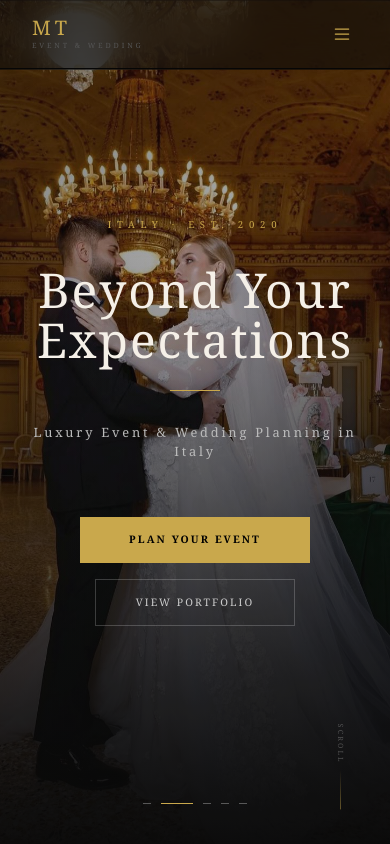
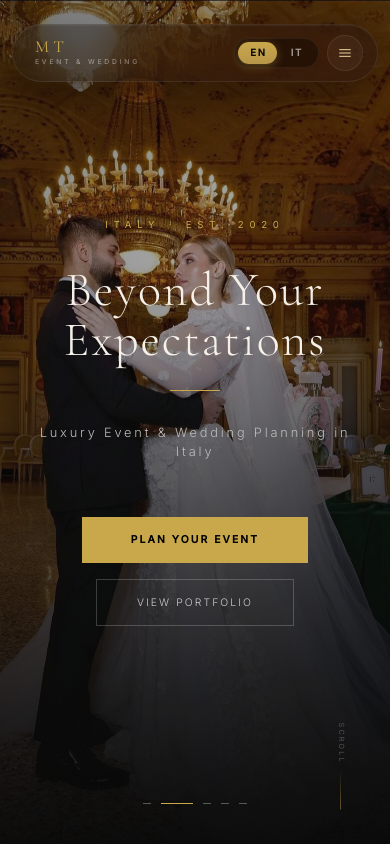
Before and after one commit to greku21000/mtevent-website, a Next.js app: page / in a window 390 px wide. Shown: the top 844 px of the page. Built offline with nearby package versions, Linux system fonts and the light colour scheme.

Commit message:
Floating glass pill navbar, modern typography (Cormorant + Inter), exact section anchoring, refined lang transition

```diff
--- a/app/globals.css
+++ b/app/globals.css
@@ -9,131 +9,60 @@
     --dark-border: #222222;
   }
 
-  * {
-    box-sizing: border-box;
-  }
+  * { box-sizing: border-box; }
 
   html {
     scroll-behavior: smooth;
+    /* Floating glass nav offset — every section anchors here */
+    scroll-padding-top: 110px;
   }
 
   body {
     background-color: #0a0a0a;
     color: #f5f0e8;
-    font-family: Georgia, "Times New Roman", serif;
+    /* Inter for UI labels, Cormorant for headings */
+    font-family: var(--font-sans), -apple-system, BlinkMacSystemFont, "Segoe UI", sans-serif;
+    font-feature-settings: "ss01", "ss02", "cv11";
+    -webkit-font-smoothing: antialiased;
+    -moz-osx-font-smoothing: grayscale;
+    text-rendering: optimizeLegibility;
   }
 
-  ::selection {
-    background: #c9a84c;
-    color: #000;
+  h1, h2, h3, .display {
+    font-family: var(--font-display), Georgia, "Times New Roman", serif;
+    font-weight: 300;
   }
 
-  ::-webkit-scrollbar {
-    width: 6px;
-  }
+  /* Sections sit below the floating glass nav */
+  section[id] { scroll-margin-top: 110px; }
 
-  ::-webkit-scrollbar-track {
-    background: #0a0a0a;
-  }
+  ::selection { background: #c9a84c; color: #000; }
 
-  ::-webkit-scrollbar-thumb {
-    background: #c9a84c;
-    border-radius: 3px;
-  }
+  ::-webkit-scrollbar { width: 6px; }
+  ::-webkit-scrollbar-track { background: #0a0a0a; }
+  ::-webkit-scrollbar-thumb { background: #2a2a2a; border-radius: 3px; }
+  ::-webkit-scrollbar-thumb:hover { background: #c9a84c; }
 }
 
 @layer components {
-  .gold-text {
-    color: #c9a84c;
+  .input-dark {
+    background: rgba(15, 15, 15, 0.6);
+    border: 1px solid #222;
+    color: #f5f0e8;
+    padding: 0.95rem 1.1rem;
+    width: 100%;
+    font-size: 0.92rem;
+    transition: border-color 0.35s ease, background 0.35s ease, box-shadow 0.35s ease;
+    outline: none;
+    font-family: var(--font-sans), sans-serif;
+    backdrop-filter: blur(8px);
   }
-
-  .section-title {
-    font-size: clamp(2rem, 5vw, 3.5rem);
-    font-weight: 300;
-    letter-spacing: 0.1em;
-    color: #f5f0e8;
-  }
-
-  .gold-line {
-    width: 60px;
-    height: 1px;
-    background: #c9a84c;
-    margin: 0 auto;
-  }
-
-  .btn-gold {
-    background: transparent;
-    border: 1px solid #c9a84c;
-    color: #c9a84c;
-    padding: 0.75rem 2.5rem;
-    letter-spacing: 0.15em;
-    font-size: 0.75rem;
-    text-transform: uppercase;
-    transition: all 0.3s ease;
-    cursor: pointer;
-  }
-
-  .btn-gold:hover {
-    background: #c9a84c;
-    color: #000;
-  }
-
-  .btn-gold-solid {
-    background: #c9a84c;
-    border: 1px solid #c9a84c;
-    color: #000;
-    padding: 0.875rem 2.5rem;
-    letter-spacing: 0.15em;
-    font-size: 0.75rem;
-    text-transform: uppercase;
-    transition: all 0.3s ease;
-    font-weight: 600;
-    cursor: pointer;
-  }
-
-  .btn-gold-solid:hover {
-    background: transparent;
-    color: #c9a84c;
-  }
-
-  .btn-gold-solid:disabled {
-    opacity: 0.6;
-    cursor: not-allowed;
-  }
-
-  .input-dark {
-    background: #0f0f0f;
-    border: 1px solid #222222;
-    color: #f5f0e8;
-    padding: 0.875rem 1rem;
-    width: 100%;
-    font-size: 1rem;
-    transition: border-color 0.3s;
-    outline: none;
-    font-family: Georgia, serif;
-  }
-
+  .input-dark:hover { border-color: #2e2e2e; }
   .input-dark:focus {
     border-color: #c9a84c;
+    background: rgba(15, 15, 15, 0.9);
+    box-shadow: 0 0 0 3px rgba(201, 168, 76, 0.08);
   }
-
-  .input-dark::placeholder {
-    color: #555;
-  }
-
-  .input-dark option {
-    background: #111;
-  }
-
-  .nav-link {
-    color: #aaa;
-    font-size: 0.7rem;
-    letter-spacing: 0.2em;
-    text-transform: uppercase;
-    transition: color 0.3s;
-  }
-
-  .nav-link:hover {
-    color: #c9a84c;
-  }
+  .input-dark::placeholder { color: #555; font-weight: 300; }
+  .input-dark option { background: #111; }
 }
--- a/app/layout.tsx
+++ b/app/layout.tsx
@@ -1,5 +1,20 @@
 import type { Metadata } from "next";
+import { Cormorant_Garamond, Inter } from "next/font/google";
 import "./globals.css";
+
+const display = Cormorant_Garamond({
+  subsets: ["latin"],
+  weight: ["300", "400", "500", "600"],
+  variable: "--font-display",
+  display: "swap",
+});
+
+const sans = Inter({
+  subsets: ["latin"],
+  weight: ["300", "400", "500"],
+  variable: "--font-sans",
+  display: "swap",
+});
 
 export const metadata: Metadata = {
   title: "MT Event & Wedding | Luxury Event Planning in Italy",
@@ -15,7 +30,7 @@ export const metadata: Metadata = {
 
 export default function RootLayout({ children }: { children: React.ReactNode }) {
   return (
-    <html lang="en">
+    <html lang="en" className={`${display.variable} ${sans.variable}`}>
       <body>{children}</body>
     </html>
   );
--- a/app/page.tsx
+++ b/app/page.tsx
@@ -64,8 +64,8 @@ export default function Home() {
     langTimer.current = setTimeout(() => {
       setLang(newLang);
       setLangPhase("in");
-      langTimer.current = setTimeout(() => setLangPhase("idle"), 600);
-    }, 260);
+      langTimer.current = setTimeout(() => setLangPhase("idle"), 750);
+    }, 320);
   }, [lang, langPhase]);
 
   // ── Scroll: navbar opacity + progress bar ──
@@ -130,7 +130,16 @@ export default function Home() {
   }, [lightboxIdx]);
 
   const scrollTo = (id: string) => {
-    document.getElementById(id)?.scrollIntoView({ behavior: "smooth" });
+    const el = document.getElementById(id);
+    if (!el) return;
+    // Hero scrolls to absolute top; other sections use scroll-margin-top from CSS
+    if (id === "hero") {
+      window.scrollTo({ top: 0, behavior: "smooth" });
+    } else {
+      const offset = 96; // matches the floating nav height + breathing room
+      const top = el.getBoundingClientRect().top + window.scrollY - offset;
+      window.scrollTo({ top, behavior: "smooth" });
+    }
     setMenuOpen(false);
   };
 
@@ -157,26 +166,31 @@ export default function Home() {
 
   const contentCls = langPhase === "out" ? "lang-out" : langPhase === "in" ? "lang-in" : "";
 
-  // ── NAV BUTTON ──
+  // ── NAV BUTTON (glass pill style) ──
   const NavBtn = ({ id, label }: { id: string; label: string }) => {
     const active = activeSection === id;
     return (
       <button onClick={() => scrollTo(id)} style={{
         background: "none", border: "none", cursor: "pointer",
-        color: active ? GOLD : "#888",
-        fontSize: "0.62rem", letterSpacing: "0.28em", textTransform: "uppercase",
-        transition: "color 0.35s", position: "relative", padding: "4px 0",
+        color: active ? "#f5f0e8" : "rgba(255,255,255,0.55)",
+        fontSize: "0.6rem", letterSpacing: "0.24em", textTransform: "uppercase",
+        fontWeight: 500,
+        transition: "color 0.35s ease",
+        position: "relative", padding: "6px 2px",
       }}
-        onMouseEnter={e => (e.currentTarget.style.color = GOLD)}
-        onMouseLeave={e => (e.currentTarget.style.color = active ? GOLD : "#888")}
+        onMouseEnter={e => { if (!active) e.currentTarget.style.color = "#f5f0e8"; }}
+        onMouseLeave={e => { if (!active) e.currentTarget.style.color = "rgba(255,255,255,0.55)"; }}
       >
         {label}
+        {/* gold dot indicator */}
         <span style={{
-          position: "absolute", bottom: 0, left: 0, right: 0, height: 1,
+          position: "absolute",
+          bottom: -2, left: "50%",
+          width: 3, height: 3, borderRadius: "50%",
           background: GOLD,
-          transform: active ? "scaleX(1)" : "scaleX(0)",
-          transformOrigin: "left",
-          transition: "transform 0.4s cubic-bezier(0.16,1,0.3,1)",
+          transform: `translateX(-50%) scale(${active ? 1 : 0})`,
+          transition: "transform 0.45s cubic-bezier(0.16,1,0.3,1)",
+          boxShadow: `0 0 8px ${GOLD}`,
         }} />
       </button>
     );
@@ -184,90 +198,162 @@ export default function Home() {
 
   return (
     <>
-      {/* ── FIXED NAVBAR ── */}
-      <nav style={{
-        position: "fixed", top: 0, left: 0, right: 0, zIndex: 50,
-        background: scrolled ? "rgba(8,8,8,0.97)" : "rgba(10,10,10,0.6)",
-        backdropFilter: "blur(20px)",
-        borderBottom: `1px solid ${scrolled ? "#222" : "transparent"}`,
-        transition: "background 0.5s ease, border-color 0.5s ease, box-shadow 0.5s ease",
-        boxShadow: scrolled ? "0 4px 40px rgba(0,0,0,0.5)" : "none",
+      {/* ── FLOATING GLASS PILL NAVBAR ── */}
+      <div style={{
+        position: "fixed",
+        top: scrolled ? 16 : 24,
+        left: "50%",
+        transform: "translateX(-50%)",
+        zIndex: 50,
+        width: "calc(100% - 24px)",
+        maxWidth: 920,
+        transition: "top 0.6s cubic-bezier(0.16,1,0.3,1)",
+        pointerEvents: "none",
       }}>
-        {/* Gold scroll progress bar */}
+        <nav
+          aria-label="Primary"
+          style={{
+            pointerEvents: "auto",
+            display: "flex",
+            alignItems: "center",
+            justifyContent: "space-between",
+            gap: "0.5rem",
+            padding: "10px 14px 10px 22px",
+            borderRadius: 999,
+            background: scrolled
+              ? "rgba(14, 14, 16, 0.72)"
+              : "rgba(20, 20, 22, 0.42)",
+            border: "1px solid rgba(255, 255, 255, 0.08)",
+            backdropFilter: "blur(24px) saturate(180%)",
+            WebkitBackdropFilter: "blur(24px) saturate(180%)",
+            boxShadow: scrolled
+              ? "0 20px 60px rgba(0,0,0,0.55), inset 0 1px 0 rgba(255,255,255,0.06)"
+              : "0 14px 44px rgba(0,0,0,0.35), inset 0 1px 0 rgba(255,255,255,0.05)",
+            transition: "background 0.5s ease, box-shadow 0.5s ease, border-color 0.5s ease",
+            position: "relative",
+            overflow: "hidden",
+          }}>
+          {/* subtle gold scroll progress baked into the pill */}
           <div style={{
-          position: "absolute", bottom: 0, left: 0,
-          height: 1,
-          background: `linear-gradient(90deg, ${GOLD}, #e8d5a3)`,
-          width: `${scrollProgress * 100}%`,
-          transition: "width 0.1s linear",
-          opacity: scrolled ? 1 : 0,
+            position: "absolute", bottom: 0, left: 16, right: 16, height: 1,
+            background: `linear-gradient(90deg, transparent, ${GOLD} 50%, transparent)`,
+            transform: `scaleX(${scrollProgress})`,
+            transformOrigin: "left",
+            transition: "transform 0.15s linear",
+            opacity: 0.7,
+            pointerEvents: "none",
           }} />
 
-        <div style={{ maxWidth: 1300, margin: "0 auto", padding: "0 2rem", display: "flex", alignItems: "center", justifyContent: "space-between", height: 68 }}>
-          <button onClick={() => scrollTo("hero")} style={{ background: "none", border: "none", cursor: "pointer", display: "flex", flexDirection: "column", gap: 2 }}>
-            <span style={{ color: GOLD, fontSize: "1.25rem", letterSpacing: "0.2em", fontWeight: 300, lineHeight: 1 }}>MT</span>
-            <span style={{ color: "#555", fontSize: "0.45rem", letterSpacing: "0.4em", textTransform: "uppercase" }}>Event & Wedding</span>
+          {/* Logo */}
+          <button onClick={() => scrollTo("hero")} style={{
+            background: "none", border: "none", cursor: "pointer",
+            display: "flex", flexDirection: "column", gap: 1, paddingRight: 12,
+          }}>
+            <span style={{ color: GOLD, fontFamily: "var(--font-display), serif", fontSize: "1.05rem", letterSpacing: "0.25em", fontWeight: 400, lineHeight: 1 }}>MT</span>
+            <span style={{ color: "rgba(255,255,255,0.42)", fontSize: "0.42rem", letterSpacing: "0.42em", textTransform: "uppercase", fontWeight: 500 }}>Event &amp; Wedding</span>
           </button>
 
-          <div id="desktop-nav" style={{ display: "flex", alignItems: "center", gap: "2.5rem" }}>
+          {/* Desktop nav links */}
+          <div id="desktop-nav" style={{ display: "flex", alignItems: "center", gap: "1.6rem", paddingLeft: 4 }}>
             {navItems.map(({ key, label }) => <NavBtn key={key} id={key} label={label} />)}
+          </div>
 
-            {/* Lang toggle */}
-            <div style={{ display: "flex", gap: 1, marginLeft: 8 }}>
-              {(["en","it"] as Lang[]).map(l => (
+          {/* Right cluster: lang + mobile */}
+          <div style={{ display: "flex", alignItems: "center", gap: 8 }}>
+            {/* Lang segmented control */}
+            <div style={{
+              display: "flex",
+              position: "relative",
+              padding: 3,
+              background: "rgba(0,0,0,0.35)",
+              border: "1px solid rgba(255,255,255,0.06)",
+              borderRadius: 999,
+            }}>
+              {/* Sliding gold pill indicator */}
+              <span style={{
+                position: "absolute",
+                top: 3,
+                bottom: 3,
+                width: "calc(50% - 3px)",
+                left: lang === "en" ? 3 : "calc(50%)",
+                background: `linear-gradient(180deg, ${GOLD}, #b8964a)`,
+                borderRadius: 999,
+                transition: "left 0.5s cubic-bezier(0.7, 0, 0.2, 1)",
+                boxShadow: "0 2px 10px rgba(201,168,76,0.35)",
+                pointerEvents: "none",
+              }} />
+              {(["en", "it"] as Lang[]).map(l => (
                 <button key={l} onClick={() => switchLang(l)}
                   style={{
-                    background: lang === l ? GOLD : "transparent",
-                    color: lang === l ? "#000" : "#555",
-                    border: `1px solid ${lang === l ? GOLD : "#2a2a2a"}`,
-                    padding: "0.22rem 0.6rem",
-                    fontSize: "0.58rem", letterSpacing: "0.12em", textTransform: "uppercase",
-                    cursor: "pointer",
-                    transition: "all 0.35s cubic-bezier(0.16,1,0.3,1)",
+                    position: "relative", zIndex: 1,
+                    background: "transparent", border: "none",
+                    color: lang === l ? "#0a0a0a" : "rgba(255,255,255,0.55)",
+                    padding: "4px 12px",
+                    fontSize: "0.6rem", letterSpacing: "0.18em", textTransform: "uppercase",
+                    cursor: "pointer", fontWeight: 600,
+                    transition: "color 0.4s ease",
+                    minWidth: 32,
                   }}>
                   {l}
                 </button>
               ))}
             </div>
-          </div>
 
             {/* Mobile btn */}
-          <button id="mobile-btn" onClick={() => setMenuOpen(o => !o)}
-            style={{ display: "none", background: "none", border: "none", cursor: "pointer", color: GOLD, padding: 6 }}>
-            <svg width="20" height="20" viewBox="0 0 24 24" fill="none" stroke="currentColor" strokeWidth="1.5">
+            <button id="mobile-btn" onClick={() => setMenuOpen(o => !o)} aria-label="Menu"
+              style={{
+                display: "none",
+                background: "rgba(255,255,255,0.04)",
+                border: "1px solid rgba(255,255,255,0.08)",
+                borderRadius: 999,
+                cursor: "pointer", color: "#e8d5a3",
+                width: 36, height: 36,
+                alignItems: "center", justifyContent: "center",
+                transition: "background 0.3s",
+              }}>
+              <svg width="16" height="16" viewBox="0 0 24 24" fill="none" stroke="currentColor" strokeWidth="1.5">
                 {menuOpen
                   ? <path strokeLinecap="round" strokeLinejoin="round" d="M6 18L18 6M6 6l12 12" />
-                : <path strokeLinecap="round" strokeLinejoin="round" d="M4 6h16M4 12h16M4 18h16" />}
+                  : <path strokeLinecap="round" strokeLinejoin="round" d="M4 7h16M4 12h16M4 17h16" />}
               </svg>
             </button>
           </div>
+        </nav>
 
-        {/* Mobile menu */}
+        {/* Mobile menu — also glass */}
         <div style={{
+          pointerEvents: menuOpen ? "auto" : "none",
           overflow: "hidden",
-          maxHeight: menuOpen ? 400 : 0,
-          transition: "max-height 0.4s cubic-bezier(0.16,1,0.3,1)",
-          background: "#060606",
-          borderTop: menuOpen ? `1px solid ${BORDER}` : "1px solid transparent",
+          marginTop: 10,
+          maxHeight: menuOpen ? 480 : 0,
+          opacity: menuOpen ? 1 : 0,
+          transform: menuOpen ? "translateY(0)" : "translateY(-8px)",
+          transition: "max-height 0.5s cubic-bezier(0.16,1,0.3,1), opacity 0.4s ease, transform 0.5s cubic-bezier(0.16,1,0.3,1)",
+          background: "rgba(14, 14, 16, 0.78)",
+          backdropFilter: "blur(24px) saturate(180%)",
+          WebkitBackdropFilter: "blur(24px) saturate(180%)",
+          border: "1px solid rgba(255,255,255,0.08)",
+          borderRadius: 18,
+          boxShadow: "0 20px 50px rgba(0,0,0,0.5)",
         }}>
-          <div style={{ padding: "1.5rem 2rem" }}>
+          <div style={{ padding: "1rem 1.5rem 1.25rem" }}>
             {navItems.map(({ key, label }) => (
               <button key={key} onClick={() => scrollTo(key)}
-                style={{ display: "block", width: "100%", textAlign: "left", padding: "0.85rem 0", background: "none", border: "none", borderBottom: `1px solid ${BORDER}`, color: activeSection === key ? GOLD : "#888", fontSize: "0.68rem", letterSpacing: "0.22em", textTransform: "uppercase", cursor: "pointer", transition: "color 0.3s" }}>
-                {label}
-              </button>
-            ))}
-            <div style={{ display: "flex", gap: 6, marginTop: "1.25rem" }}>
-              {(["en","it"] as Lang[]).map(l => (
-                <button key={l} onClick={() => { switchLang(l); setMenuOpen(false); }}
-                  style={{ background: lang === l ? GOLD : "transparent", color: lang === l ? "#000" : "#555", border: `1px solid ${lang === l ? GOLD : "#2a2a2a"}`, padding: "0.3rem 0.85rem", fontSize: "0.58rem", letterSpacing: "0.12em", textTransform: "uppercase", cursor: "pointer", transition: "all 0.35s" }}>
-                  {l}
+                style={{
+                  display: "flex", justifyContent: "space-between", alignItems: "center",
+                  width: "100%", padding: "0.85rem 0",
+                  background: "none", border: "none", borderBottom: "1px solid rgba(255,255,255,0.06)",
+                  color: activeSection === key ? GOLD : "rgba(255,255,255,0.7)",
+                  fontSize: "0.7rem", letterSpacing: "0.22em", textTransform: "uppercase",
+                  cursor: "pointer", transition: "color 0.3s",
+                }}>
+                <span>{label}</span>
+                {activeSection === key && <span style={{ color: GOLD, fontSize: "0.6rem" }}>—</span>}
               </button>
             ))}
           </div>
         </div>
       </div>
-      </nav>
 
       {/* ── FADING CONTENT WRAPPER ── */}
       <div className={contentCls} style={{ background: DARK, minHeight: "100vh", color: "#f5f0e8" }}>
@@ -633,15 +719,17 @@ export default function Home() {
 
       {/* ── Global CSS ── */}
       <style>{`
-        /* Lang transition */
-        .lang-out { animation: langOut 0.26s cubic-bezier(0.4,0,1,1) forwards; }
-        .lang-in  { animation: langIn  0.55s cubic-bezier(0,0,0.2,1) forwards; }
+        /* Language transition — staggered fade + soft blur */
+        .lang-out { animation: langOut 0.32s cubic-bezier(0.4, 0, 1, 1) forwards; }
+        .lang-in  { animation: langIn  0.72s cubic-bezier(0.16, 1, 0.3, 1) forwards; }
         @keyframes langOut {
-          to { opacity: 0; filter: blur(6px); transform: translateY(-4px); }
+          0%   { opacity: 1; filter: blur(0);    transform: translateY(0)    scale(1); }
+          100% { opacity: 0; filter: blur(8px);  transform: translateY(-6px) scale(0.994); }
         }
         @keyframes langIn {
-          from { opacity: 0; filter: blur(6px); transform: translateY(6px); }
-          to   { opacity: 1; filter: blur(0);   transform: translateY(0);   }
+          0%   { opacity: 0; filter: blur(10px); transform: translateY(10px) scale(1.006); }
+          60%  { opacity: 1;                                                                }
+          100% { opacity: 1; filter: blur(0);    transform: translateY(0)    scale(1);     }
         }
 
         /* Scroll reveal */
@@ -689,11 +777,11 @@ export default function Home() {
         @keyframes spin { to { transform: rotate(360deg); } }
 
         /* Responsive */
-        @media (max-width: 768px) {
+        @media (max-width: 880px) {
           #desktop-nav { display: none !important; }
-          #mobile-btn  { display: block !important; }
+          #mobile-btn  { display: flex !important; }
         }
-        @media (min-width: 769px) {
+        @media (min-width: 881px) {
           #desktop-nav { display: flex !important; }
           #mobile-btn  { display: none !important; }
         }
```
Lines whose indentation alone changed are shown as unchanged.
